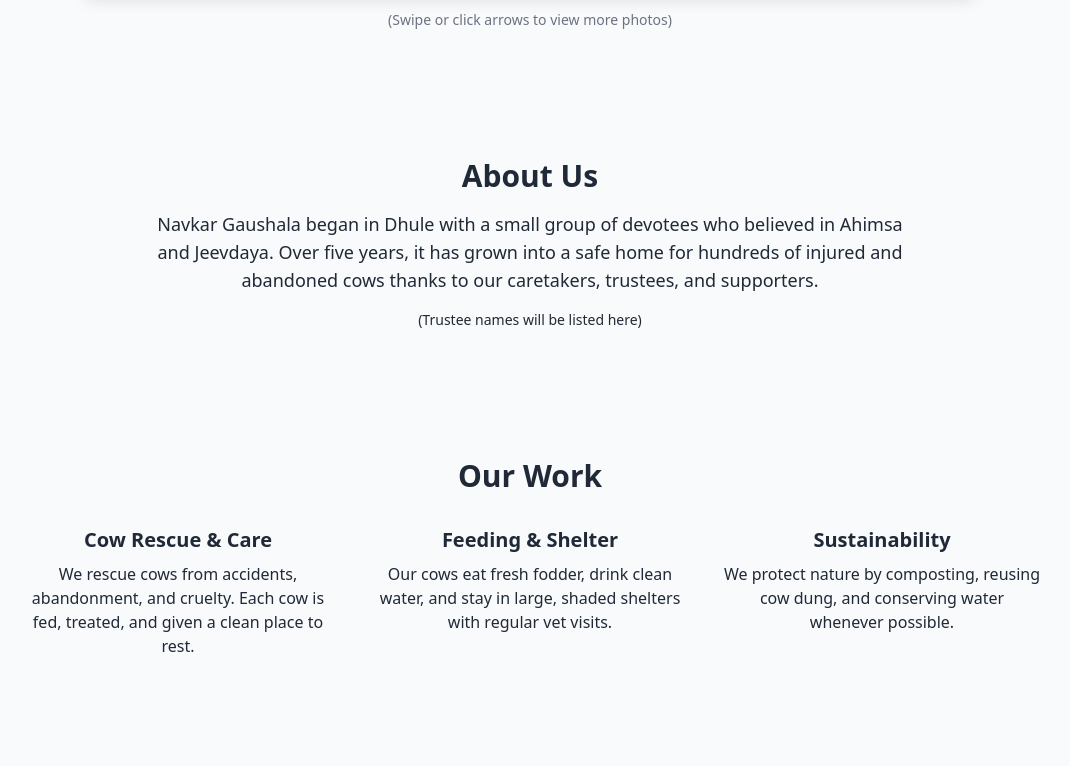
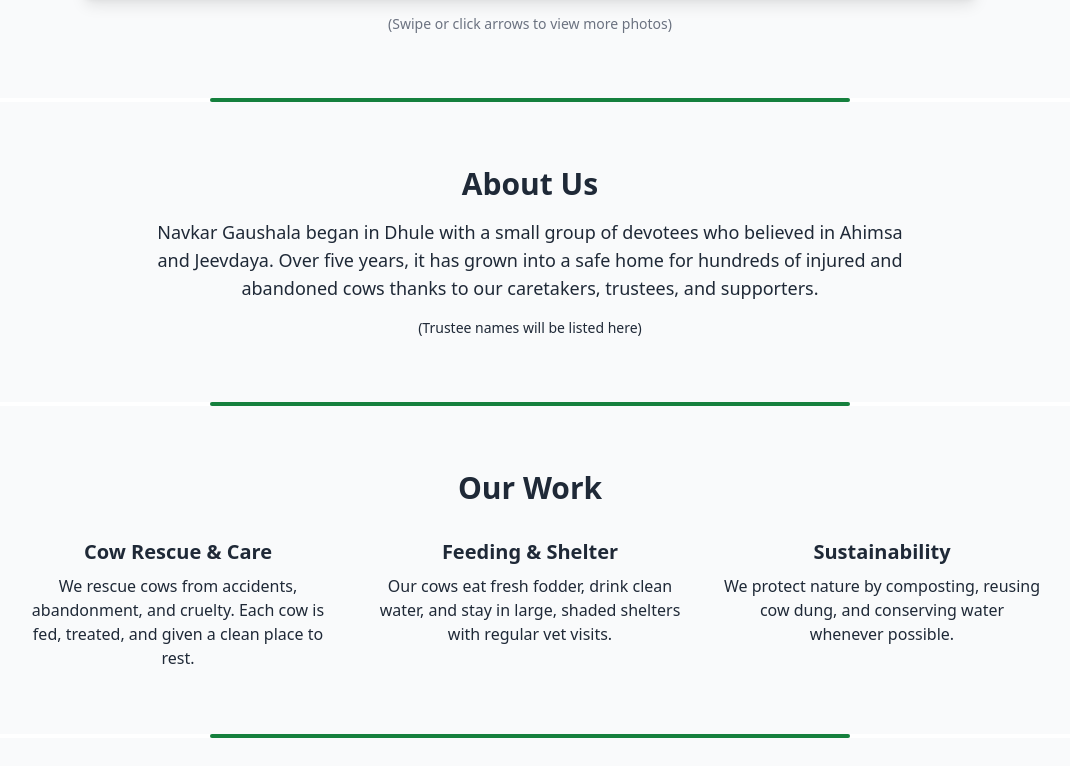
Before and after one commit to ashpatni20/Gaushala, a plain HTML site: page index.html in a window 1280 px wide. Shown: the part 2434-3200 px from the top of the page, without its empty margins (110-1180 px from the left). Drawn offline with nearby package versions, Linux system fonts and the light colour scheme.

Commit message:
fourth commit

```diff
--- a/index.html
+++ b/index.html
@@ -26,6 +26,7 @@
         <a href="#donate" class="hover:text-green-600 transition-colors duration-200">Donate</a>
         <a href="#contact" class="hover:text-green-600 transition-colors duration-200">Contact</a>
       </nav>
+
 
       <!-- Mobile Menu Toggle -->
       <button id="menuToggle" class="md:hidden text-2xl text-green-700 focus:outline-none">☰</button>
@@ -97,6 +98,9 @@
       <a href="#donate" class="bg-green-600 text-white px-6 py-2 rounded hover:bg-green-700">Make A Difference</a>
     </div>
   </section>
+  <hr class="w-1/2 h-1 mx-auto bg-green-700 border-0 rounded">
+
+
 
   <!-- Visual Highlight -->
     <section id="gallery" class="py-16 bg-gray-50 text-center">
@@ -122,6 +126,7 @@
     </div>
     <p class="text-gray-500 mt-4 text-sm">(Swipe or click arrows to view more photos)</p>
   </section>
+  <hr class="w-1/2 h-1 mx-auto bg-green-700 border-0 rounded">
 
   <!-- About Us -->
   <section id="about" class="py-16 bg-gray-50 text-center">
@@ -129,6 +134,7 @@
     <p class="max-w-3xl mx-auto text-lg">Navkar Gaushala began in Dhule with a small group of devotees who believed in Ahimsa and Jeevdaya. Over five years, it has grown into a safe home for hundreds of injured and abandoned cows thanks to our caretakers, trustees, and supporters.</p>
     <p class="mt-4 text-sm">(Trustee names will be listed here)</p>
   </section>
+  <hr class="w-1/2 h-1 mx-auto bg-green-700 border-0 rounded">
 
   <!-- Our Work -->
   <section id="work" class="py-16 bg-gray-50 text-center">
@@ -148,6 +154,7 @@
       </div>
     </div>
   </section>
+  <hr class="w-1/2 h-1 mx-auto bg-green-700 border-0 rounded">
 
   <!-- Visit Section -->
   <section id="visit" class="py-16 bg-gray-50 text-center">
@@ -157,6 +164,7 @@
     <p>Timings: 9 AM – 5 PM</p>
     <a class="text-green-600 underline mt-2 inline-block" href="https://maps.app.goo.gl/b8mEbgnMA4sQe9dc9" target="_blank">Open in Google Maps</a>
   </section>
+
 
   <!-- Gallery with Carousel -->
 
@@ -181,6 +189,7 @@
     </div>
   </section>
 
+
   <!-- Contact Section -->
   <section id="contact" class="py-16 bg-gray-50 text-center">
     <h2 class="text-3xl font-semibold mb-4">Contact Us</h2>
@@ -190,6 +199,7 @@
       <a href="https://www.facebook.com/navkargaushala" class="text-blue-600 underline" target="_blank">Facebook</a>
     </div>
   </section>
+  <hr class="w-1/2 h-1 mx-auto bg-green-700 border-0 rounded">
 
   <!-- Footer -->
   <footer class="bg-gray-100 py-6 text-center text-sm">
```
